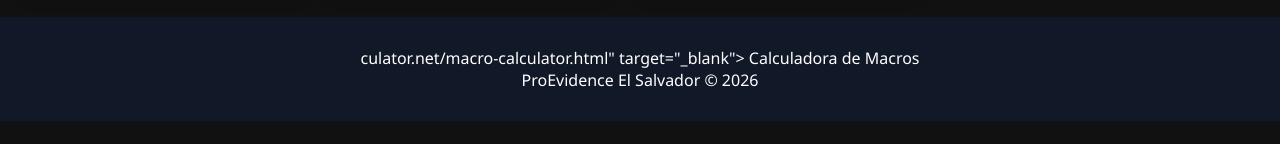
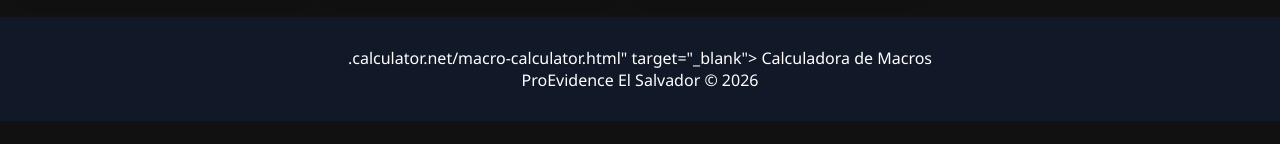
Before and after one commit to SuplementosCubias/Suplementos-Deportivos, a plain HTML site: page index.html in a window 1280 px wide. Shown: the part 653-797 px from the top of the page. Drawn offline with Linux system fonts and the light colour scheme.

Commit message:
Update index.html

```diff
--- a/index.html
+++ b/index.html
@@ -38,13 +38,13 @@
 
     </main>
 
-    <footer>
-        culator.net/macro-calculator.html" target="_blank">
-            Calculadora de Macros
-        </a>
+<footer>
+    .calculator.net/macro-calculator.html" target="_blank">
+        Calculadora de Macros
+    </a>
 
-        <p>ProEvidence El Salvador © 2026</p>
-    </footer>
+    <p>ProEvidence El Salvador © 2026</p>
+</footer>
 
     <script src="script.js"></script>
 
```
